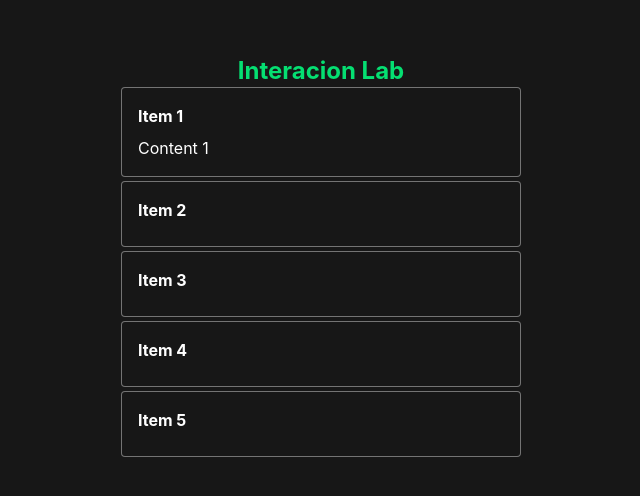
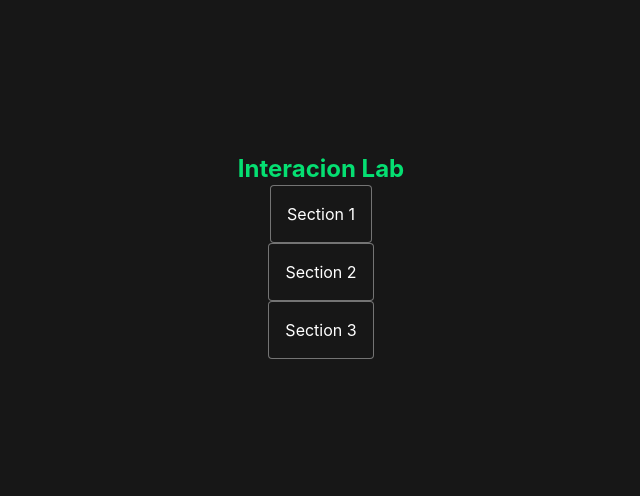
Before and after one commit to juhee-playground/frontend-interaction-lab, a React (Vite) app in the folder apps/accordion/: page / in a window 1280 px wide. Shown: the part 144-640 px from the top of the page, without its empty margins (319-959 px from the left). Built offline with nearby package versions, Linux system fonts and the light colour scheme.

Commit message:
fix: Compound Component 패턴으로 API 리팩토링

```diff
--- a/apps/accordion/src/App.tsx
+++ b/apps/accordion/src/App.tsx
@@ -1,4 +1,7 @@
-import Accodion from "./components/Accodion";
+import { Accordion } from "./accodion/Accordion";
+import { AccordionContent } from "./accodion/AccordionContent";
+import { AccordionItem } from "./accodion/AccordionItem";
+import { AccordionTrigger } from "./accodion/AccordionTrigger";
 
 import "./App.css";
 
@@ -7,7 +10,20 @@ function App() {
     <div className="flex min-h-screen flex-col items-center justify-center bg-neutral-900 text-white">
       <h1 className="text-2xl font-bold text-green-400">Interacion Lab</h1>
       <>
-        <Accodion />
+        <Accordion>
+          <AccordionItem value="item-1">
+            <AccordionTrigger>Section 1</AccordionTrigger>
+            <AccordionContent>Content 1</AccordionContent>
+          </AccordionItem>
+          <AccordionItem value="item-2">
+            <AccordionTrigger>Section 2</AccordionTrigger>
+            <AccordionContent>Content 2</AccordionContent>
+          </AccordionItem>
+          <AccordionItem value="item-3">
+            <AccordionTrigger>Section 3</AccordionTrigger>
+            <AccordionContent>Content 3</AccordionContent>
+          </AccordionItem>
+        </Accordion>
       </>
     </div>
   );
--- /dev/null
+++ b/apps/accordion/src/accodion/Accordion.tsx
@@ -0,0 +1,20 @@
+import { useState } from "react";
+import AccordionContext from "./AccordionContext";
+
+export const Accordion = ({ children }) => {
+  const [openValue, setOpenValue] = useState([]);
+  const toggle = (itemValue: string) => {
+    setOpenValue((prev) => {
+      if (prev.includes(itemValue)) {
+        return prev.filter((v) => v !== itemValue);
+      } else {
+        return [...prev, itemValue];
+      }
+    });
+  };
+  return (
+    <AccordionContext.Provider value={{ openValue, toggle }}>
+      {children}
+    </AccordionContext.Provider>
+  );
+};
--- /dev/null
+++ b/apps/accordion/src/accodion/AccordionContent.tsx
@@ -0,0 +1,13 @@
+import { useContext } from "react";
+
+import AccordionContext from "./AccordionContext";
+import AccodionItemContext from "./AccordionItemContext";
+
+export const AccordionContent = ({ children }) => {
+  const { openValue } = useContext(AccordionContext);
+  const { itemValue } = useContext(AccodionItemContext);
+  const isOpen = openValue.includes(itemValue);
+
+  if (!isOpen) return null;
+  return <article>{children}</article>;
+};
--- /dev/null
+++ b/apps/accordion/src/accodion/AccordionContext.ts
@@ -0,0 +1,8 @@
+import { createContext } from "react";
+
+const AccordionContext = createContext({
+  openValue: [],
+  toggle: (itemValue: string) => {},
+});
+
+export default AccordionContext;
--- /dev/null
+++ b/apps/accordion/src/accodion/AccordionItem.tsx
@@ -0,0 +1,9 @@
+import AccordionItemContext from "./AccordionItemContext";
+
+export const AccordionItem = ({ children, value }) => {
+  return (
+    <AccordionItemContext.Provider value={{ itemValue: value }}>
+      {children}
+    </AccordionItemContext.Provider>
+  );
+};
--- /dev/null
+++ b/apps/accordion/src/accodion/AccordionItemContext.ts
@@ -0,0 +1,5 @@
+import { createContext } from "react";
+
+const AccodionItemContext = createContext({ itemValue: "" });
+
+export default AccodionItemContext;
--- /dev/null
+++ b/apps/accordion/src/accodion/AccordionTrigger.tsx
@@ -0,0 +1,17 @@
+import { useContext } from "react";
+
+import AccordionContext from "./AccordionContext";
+import AccodionItemContext from "./AccordionItemContext";
+
+export const AccordionTrigger = ({ children }) => {
+  const { toggle } = useContext(AccordionContext);
+  const { itemValue } = useContext(AccodionItemContext);
+  return (
+    <button
+      className="bg-neutral-900 border border-white/40 rounded-sm text-white p-4"
+      onClick={() => toggle(itemValue)}
+    >
+      {children}
+    </button>
+  );
+};
--- a/apps/accordion/src/components/Accodion.tsx
+++ /dev/null
@@ -1,61 +0,0 @@
-import { useState } from "react";
-
-interface IArticles {
-  id: number;
-  title: string;
-  content: string;
-}
-
-const articles: IArticles[] = [
-  { id: 1, title: "Item 1", content: "Content 1" },
-  { id: 2, title: "Item 2", content: "Content 2" },
-  { id: 3, title: "Item 3", content: "Content 3" },
-  { id: 4, title: "Item 4", content: "Content 4" },
-  { id: 5, title: "Item 5", content: "Content 5" },
-];
-const Accodion = () => {
-  const [active, setActive] = useState<number>(1);
-
-  const handleTrigger = (e: React.MouseEvent<HTMLUListElement>) => {
-    const target = e.target as HTMLElement;
-
-    const item = target.closest("li");
-
-    if (!item) {
-      return;
-    }
-
-    const id = Number(item.dataset.id);
-    if (id === active) {
-      setActive(0);
-    } else {
-      setActive(id);
-    }
-  };
-
-  return (
-    <>
-      <div className="to-blue-400">
-        <ul className="flex flex-col gap-1 w-100" onClick={handleTrigger}>
-          {articles &&
-            articles.map((article: IArticles) => {
-              return (
-                <li
-                  key={article.id}
-                  className="bg-neutral-900 border border-white/40 rounded-sm text-white p-4"
-                  data-id={article.id}
-                >
-                  <article>
-                    <h3 className="font-bold mb-2">{article.title}</h3>
-                    {active === article.id && <p>{article.content}</p>}
-                  </article>
-                </li>
-              );
-            })}
-        </ul>
-      </div>
-    </>
-  );
-};
-
-export default Accodion;
```
